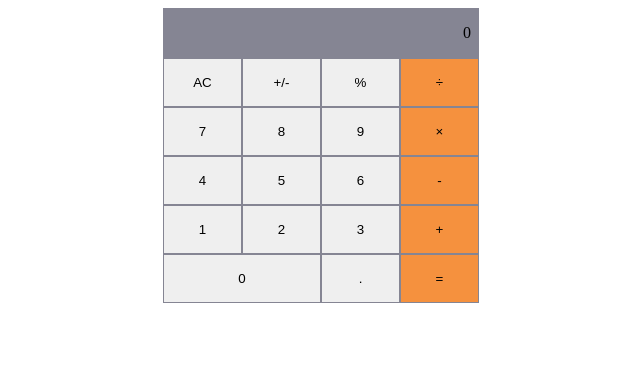
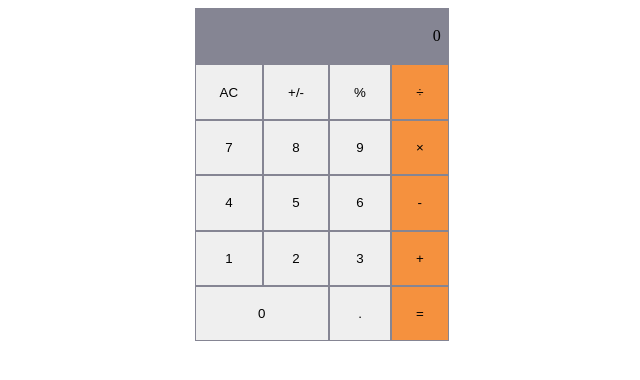
Before and after one commit to jahongiry/Math-magician-REACT, a React (Create React App) app: page / in a window 1280 px wide. Shown: the top 380 px of the page, without its empty margins (319-959 px from the left). Built offline with nearby package versions, Linux system fonts and the light colour scheme.

Commit message:
Add correct design

```diff
--- a/src/components/Calculator.css
+++ b/src/components/Calculator.css
@@ -3,13 +3,13 @@
   display: grid;
   grid-template-columns: 1fr 1fr 1fr 1fr;
   margin: auto;
-  width: 25%;
+  width: 20%;
 }
 
 .display {
   background-color: rgb(133, 133, 147);
   text-align: right;
-  padding: 1rem 0.5rem;
+  padding: 1.2rem 0.5rem;
   grid-column: 1/5;
 }
 
@@ -24,5 +24,5 @@
 
 button {
   border: rgb(133, 133, 147) 1px solid;
-  padding: 1rem 1.5rem;
+  padding: 1.2rem 1.5rem;
 }
```
